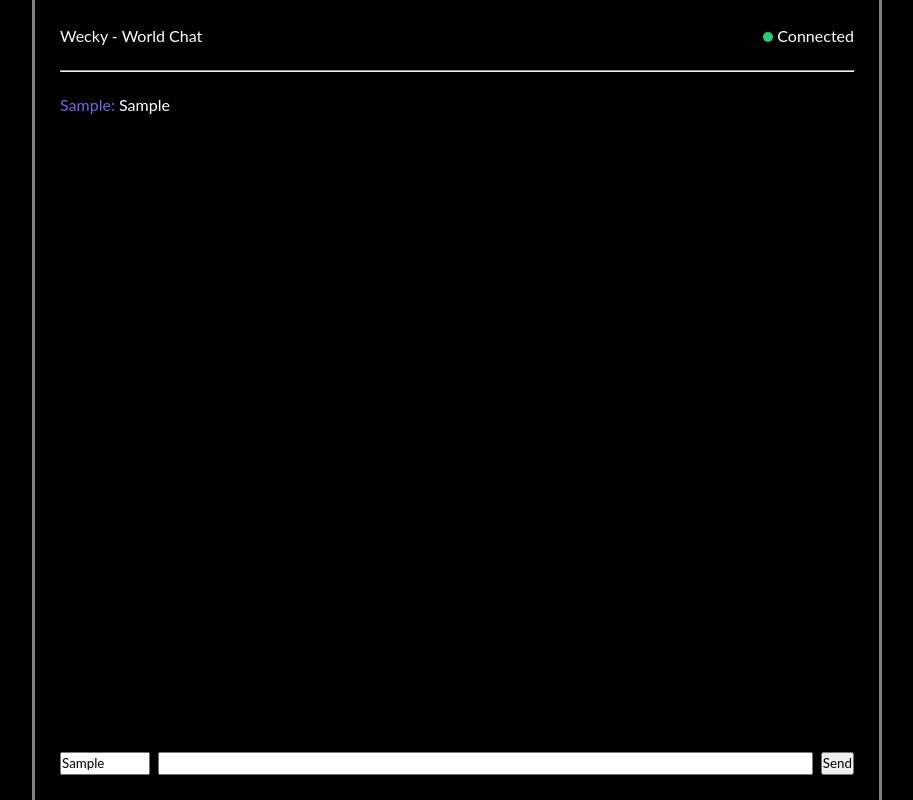
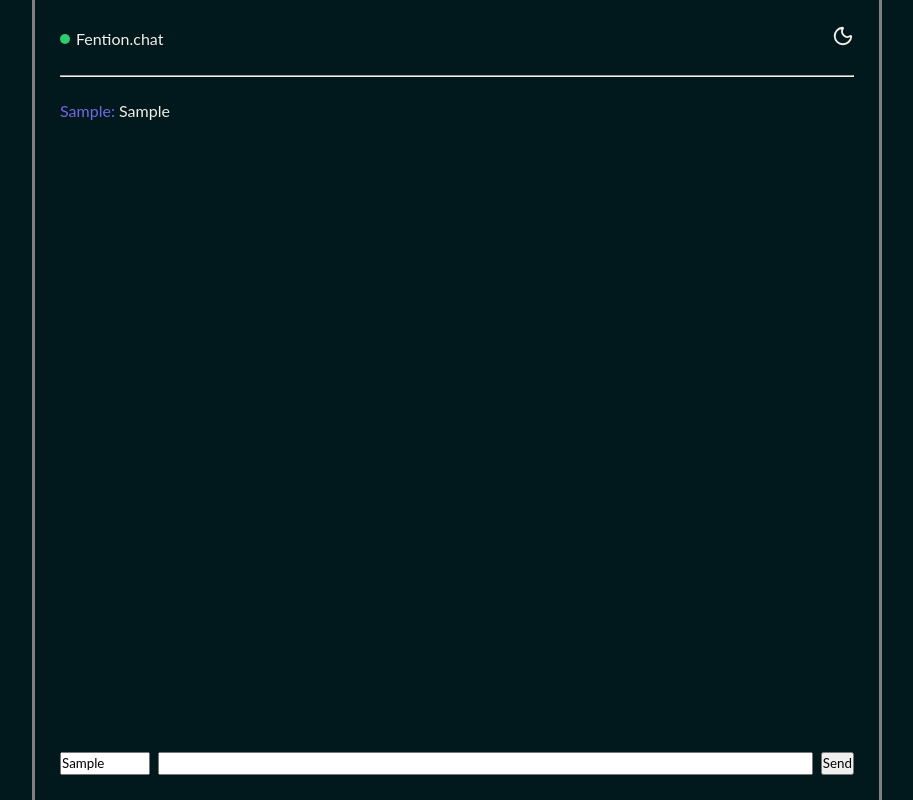
Before and after one commit to rqeeb/wc, a React (Vite) app in the folder client/: page / in a window 1280 px wide. Both pictures are taken after typing "Sample", "Sample" into the empty fields and a click on the button "Send". Shown: the whole page, without its empty margins (183-1096 px from the left). Built offline with nearby package versions, Linux system fonts and the light colour scheme.

Commit message:
feat: darkmode/lightmode

```diff
--- a/client/package.json
+++ b/client/package.json
@@ -10,6 +10,7 @@
     "preview": "vite preview"
   },
   "dependencies": {
+    "lucide-react": "^1.63.0",
     "react": "^19.3.1",
     "react-dom": "^19.3.1"
   },
--- a/client/src/App.css
+++ b/client/src/App.css
@@ -37,10 +37,30 @@
   margin-right: 4px;
 }
 
+.headerChild {
+  display: flex;
+  justify-content: center;
+  align-items: center;
+  gap: 2px;
+}
+
+.themeToggle {
+  background: transparent;
+  border: none;
+  cursor: pointer;
+  font-size: 20px;
+  color: inherit;
+}
+
 /* message list  */
 .messageList {
   flex: 1;
   overflow-y: auto;
+}
+
+.chat {
+  overflow-wrap: anywhere;
+  white-space: normal;
 }
 
 /* message input */
--- a/client/src/App.tsx
+++ b/client/src/App.tsx
@@ -10,6 +10,7 @@ function App() {
 
   function sendMessage(username:string,text:string){
     const newMessage:Message = {
+      id:crypto.randomUUID(),
       username,
       text,
       timestamp:new Date(),
--- a/client/src/components/ChatHeader.tsx
+++ b/client/src/components/ChatHeader.tsx
@@ -1,12 +1,33 @@
 // import React from 'react'
 
+import { Moon, Sun } from "lucide-react";
+import { useEffect, useState } from "react";
+
 const ChatHeader = () => {
+  const [darkMode, setDarkMode] = useState(false);
+
+  useEffect(() => {
+    document.body.classList.toggle("dark", darkMode);
+  }, [darkMode]);
+
   return (
     <div className="headerContainer">
-      <div className="headerChild">Wecky - World Chat</div>
       <div className="headerChild">
         <span className="greenDot"></span>
-        Connected
+        Fention.chat
+      </div>
+      <div className="headerChild">
+        <button
+          className="themeToggle"
+          onClick={() => setDarkMode((prev) => !prev)}
+        >
+          {" "}
+          {darkMode ? (
+            <Sun size={22} strokeWidth={2} />
+          ) : (
+            <Moon size={22} strokeWidth={2} />
+          )}
+        </button>
       </div>
     </div>
   );
--- a/client/src/components/MessageList.tsx
+++ b/client/src/components/MessageList.tsx
@@ -14,9 +14,9 @@ const MessageList = ({ messages }: MessageListProps) => {
   return (
     <div className="messageList">
       {messages.map((message) => (
-        <div key={message.username}>
+        <div key={message.id}>
           <span
-            className="from1"
+            className="from"
             style={{ color: usernameColor(message.username) }}
           >
             {message.username}:{" "}
--- a/client/src/components/types.ts
+++ b/client/src/components/types.ts
@@ -1,4 +1,5 @@
 export interface Message {
+  id: string;
   username: string;
   text: string;
   timestamp: Date;
--- a/client/src/index.css
+++ b/client/src/index.css
@@ -7,6 +7,12 @@
 }
 
 body {
-  background-color: black;
-  color: white;
+  background-color: rgb(1, 24, 29);
+  color: #f2efe9;
 }
+
+body.dark {
+  background-color: #f2efe9;
+  color: rgb(1, 24, 29);
+}
+/* #f2efe9 */
```
Also changed, not shown: 1 other file (tests, documents, lock files or other folders).
